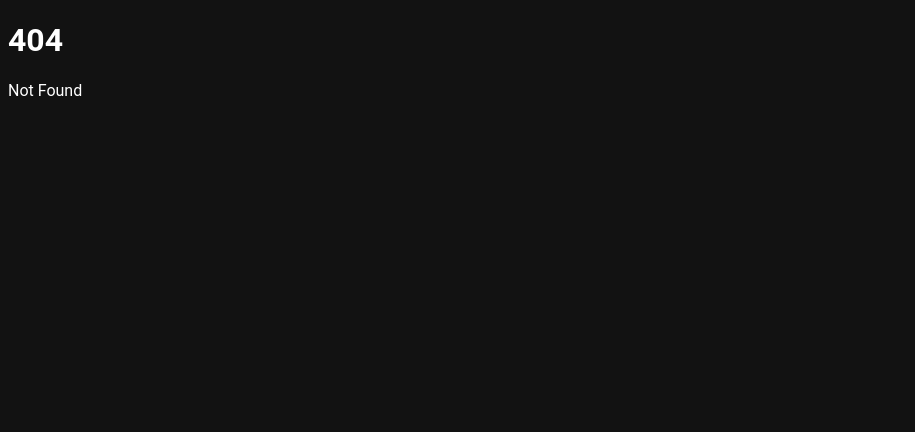
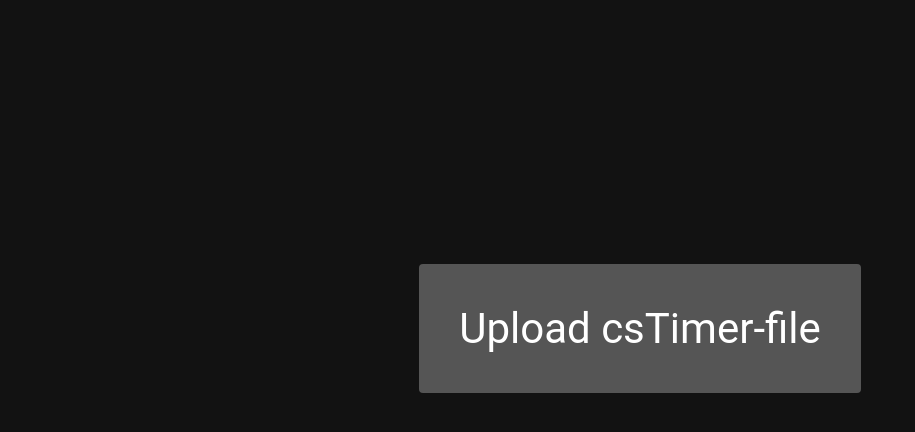
Before and after one commit to gustavandoff/cubing-stats, a SvelteKit app: page /load-times in a window 1280 px wide. Before the commit this address had no page. Shown: the top 432 px of the page, without its empty margins (0-915 px from the left). Built offline with nearby package versions, Linux system fonts and the light colour scheme.

Commit message:
Page for uploading csTimer-file

```diff
--- /dev/null
+++ b/src/routes/load-times/+page.svelte
@@ -0,0 +1,76 @@
+<script lang="ts">
+	import { goto } from '$app/navigation';
+	import { setRawCSTimerData } from '$lib/solves';
+	let files: FileList;
+	let errorMessage: string;
+
+	$: if (files) {
+		const file = files[0];
+		const reader = new FileReader();
+
+		errorMessage = '';
+
+		if (!file?.name.endsWith('.txt')) {
+			errorMessage = 'Please select a valid file';
+		} else {
+			reader.onload = (e) => {
+				const data = JSON.parse(e.target?.result as string);
+				setRawCSTimerData(data);
+
+				goto('/');
+			};
+			reader.readAsText(file);
+		}
+	}
+</script>
+
+<div class="container">
+    <div class="button">
+        <label for="file-upload"> Upload csTimer-file </label>
+        <input id="file-upload" name="file-upload" bind:files type="file" />
+    </div>
+
+    {#if errorMessage}
+        <p class="error">
+            {errorMessage}
+        </p>
+    {/if}
+</div>
+
+
+<style>
+    .container {
+        display: flex;
+        flex-direction: column;
+        align-items: center;
+        justify-content: center;
+        height: 80vh;
+    }
+
+	.button {
+		display: inline-block;
+		border-radius: 4px;
+		background-color: #555555;
+		border: none;
+		color: #ffffff;
+		text-align: center;
+		font-size: 42px;
+		transition: all 0.5s;
+		cursor: pointer;
+	}
+
+    label {
+        cursor: pointer;
+        display: inline-block;
+		padding: 40px;
+    }
+
+	input[type='file'] {
+		display: none;
+	}
+
+    .error {
+        color: red;
+    }
+
+</style>
```
